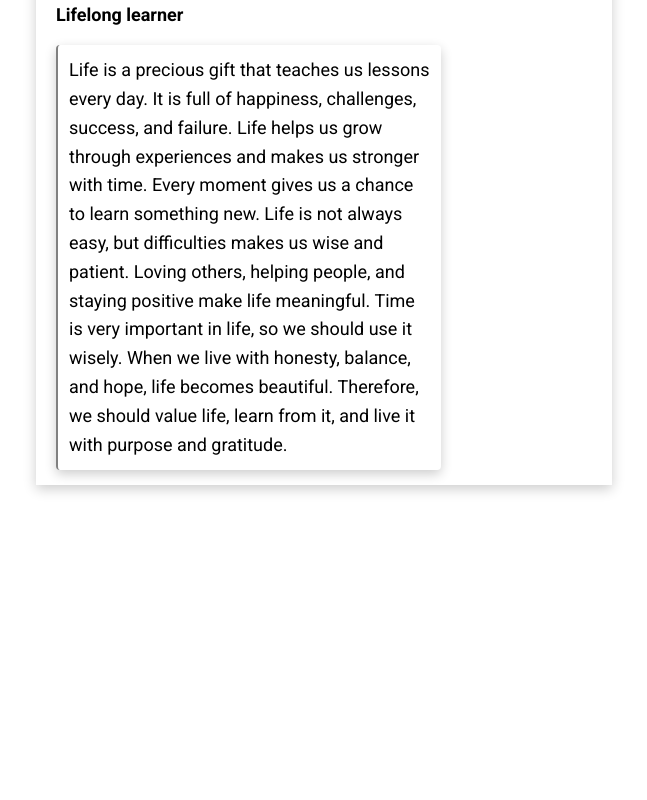
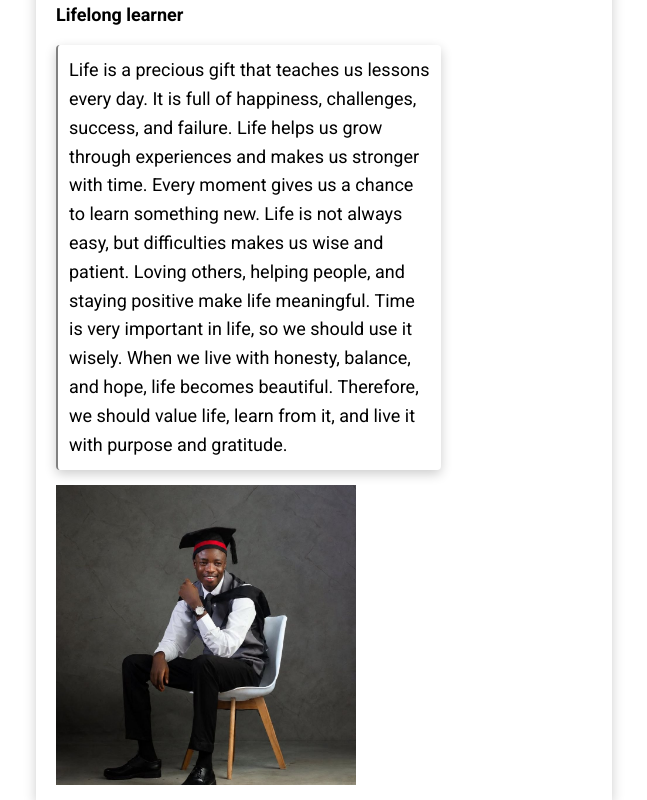
Before and after one commit to oeprecious/PreciousEmmanuelO, a React (Vite) app: page / in a window 1280 px wide. Shown: the part 257-1057 px from the top of the page, without its empty margins (316-963 px from the left). Before the commit the page ends 800 px from the top, so only its background shows below. Built offline with nearby package versions, Linux system fonts and the light colour scheme; no server answers; a web font is replaced by a local one.

Commit message:
Created a image folder, add image, import image and image styling

```diff
--- a/src/App.css
+++ b/src/App.css
@@ -73,3 +73,14 @@
 .cv_project_Link li a {
   color: blue;
 }
+
+.image {
+  width: 30rem;
+  height: 30rem;
+  display: block;
+  object-fit: cover;
+}
+
+.imageCard {
+  margin-top: 1.5rem;
+}
--- a/src/App.jsx
+++ b/src/App.jsx
@@ -1,5 +1,6 @@
 import { FaGithub, FaLinkedin, FaEnvelope } from 'react-icons/fa'
 import './App.css'
+import Precious from "./assets/image/precious.png"
 
 const App = () => {
   return (
@@ -48,6 +49,9 @@ const App = () => {
                 Time is very important in life, so we should use it wisely. When we live with honesty, balance, and hope, life becomes beautiful. Therefore, we should value life, learn from it, and live it with purpose and gratitude.
               </div>
 
+               <div className="imageCard">
+                <img src={Precious} alt={Precious} className="image" />
+              </div>
 
             </div>
 
```
Also changed, not shown: src/assets/image/precious.png (added).
